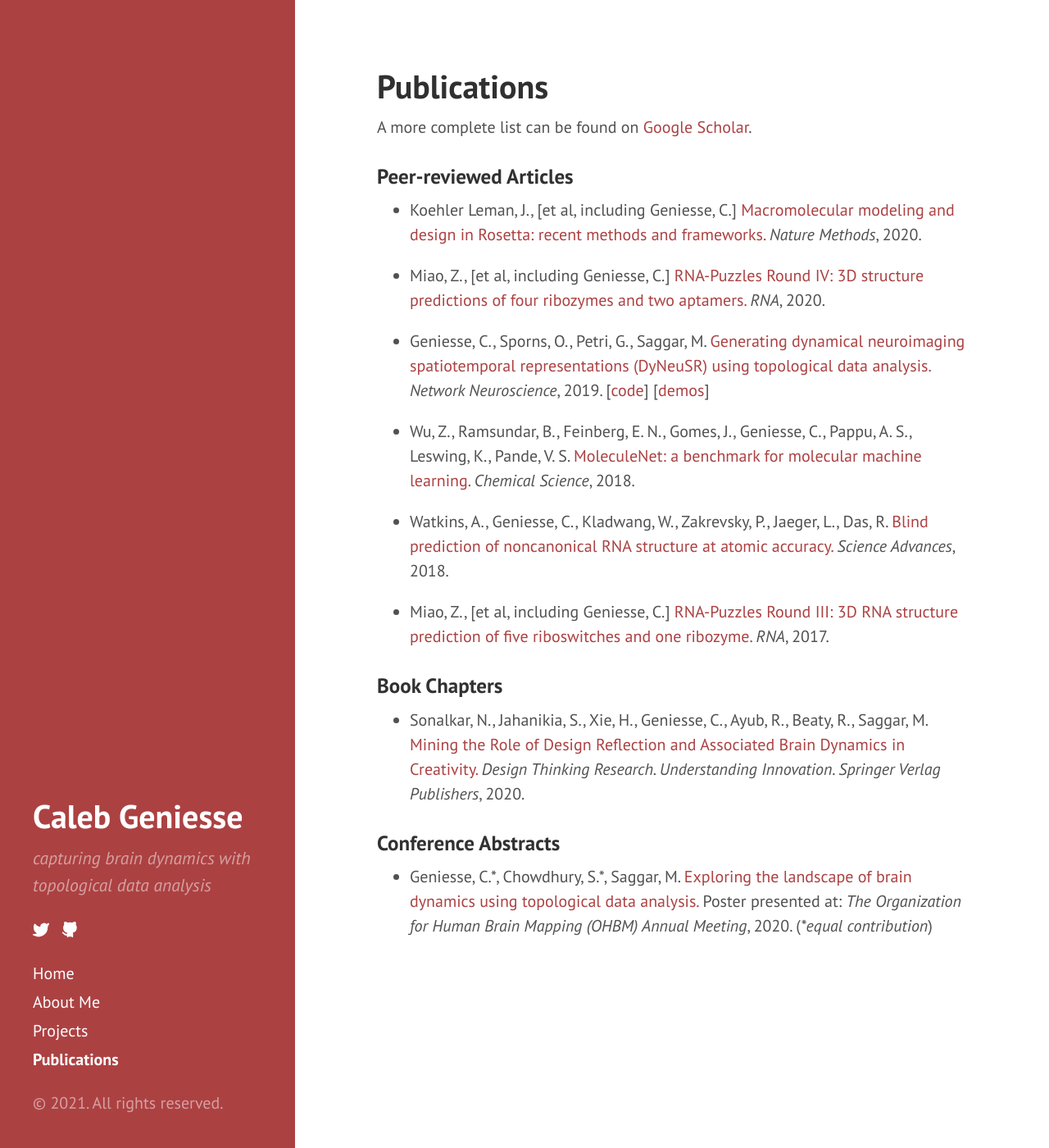
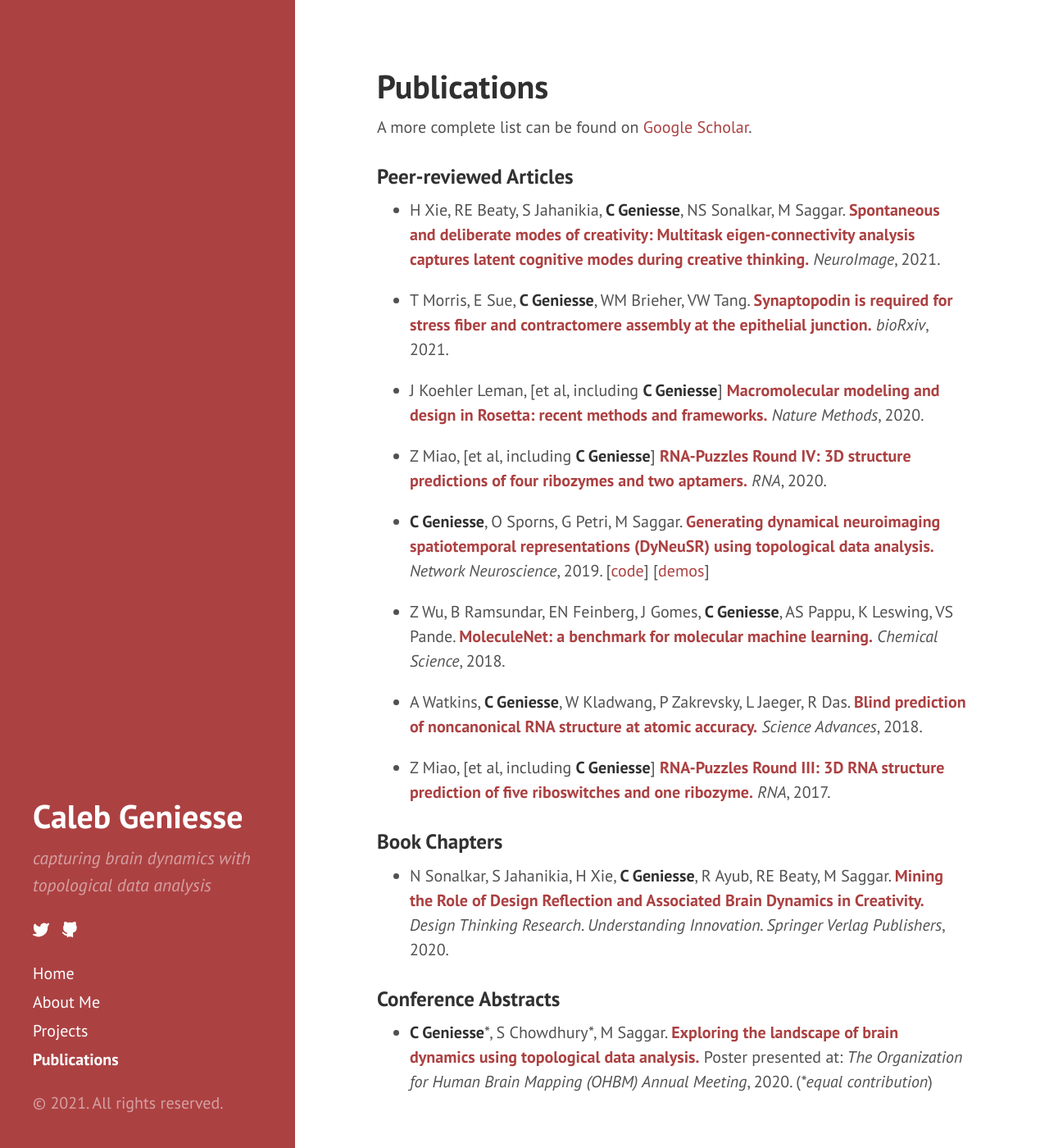
Before and after one commit to calebgeniesse/calebgeniesse.github.io, a Jekyll site: the page built from publications.md, in a window 1280 px wide and 1400 px high. Shown: the whole window at 82% size. Built offline with Jekyll 4.4.1, drawn with Linux system fonts in a browser that asks for light colours.

Commit message:
Update publications.md

```diff
--- a/publications.md
+++ b/publications.md
@@ -9,27 +9,31 @@
 
 ### Peer-reviewed Articles
 
-- Koehler Leman, J., \[et al, including Geniesse, C.\] [Macromolecular modeling and design in Rosetta: recent methods and frameworks.](https://doi.org/10.1038/s41592-020-0848-2) *Nature Methods*, 2020.
+- H Xie, RE Beaty, S Jahanikia, **C Geniesse**, NS Sonalkar, M Saggar. **[Spontaneous and deliberate modes of creativity: Multitask eigen-connectivity analysis captures latent cognitive modes during creative thinking.](https://doi.org/10.1016/j.neuroimage.2021.118531)** *NeuroImage*, 2021.
 
-- Miao, Z., \[et al, including Geniesse, C.\] [RNA-Puzzles Round IV: 3D structure predictions of four ribozymes and two aptamers.](https://doi.org/10.1261/rna.075341.120) *RNA*, 2020.
+- T Morris, E Sue, **C Geniesse**, WM Brieher, VW Tang. **[Synaptopodin is required for stress fiber and contractomere assembly at the epithelial junction.](https://doi.org/10.1101/2020.12.30.424702)** *bioRxiv*, 2021.
 
-- Geniesse, C., Sporns, O., Petri, G., Saggar, M. [Generating dynamical neuroimaging spatiotemporal representations (DyNeuSR) using topological data analysis.](https://doi.org/10.1162/netn_a_00093) *Network Neuroscience*, 2019. [[code](https://braindynamicslab.github.io/dyneusr)] [[demos](https://braindynamicslab.github.io/dyneusr/demo/)]
+- J Koehler Leman, \[et al, including **C Geniesse**\] **[Macromolecular modeling and design in Rosetta: recent methods and frameworks.](https://doi.org/10.1038/s41592-020-0848-2)** *Nature Methods*, 2020.
 
-- Wu, Z., Ramsundar, B., Feinberg, E. N., Gomes, J., Geniesse, C., Pappu, A. S., Leswing, K., Pande, V. S. [MoleculeNet: a benchmark for molecular machine learning.](https://doi.org/10.1039/C7SC02664A) *Chemical Science*, 2018.
+- Z Miao, \[et al, including **C Geniesse**\] **[RNA-Puzzles Round IV: 3D structure predictions of four ribozymes and two aptamers.](https://doi.org/10.1261/rna.075341.120)** *RNA*, 2020.
 
-- Watkins, A., Geniesse, C., Kladwang, W., Zakrevsky, P., Jaeger, L., Das, R. [Blind prediction of noncanonical RNA structure at atomic accuracy.](https://doi.org/10.1126/sciadv.aar5316) *Science Advances*, 2018.
+- **C Geniesse**, O Sporns, G Petri, M Saggar. **[Generating dynamical neuroimaging spatiotemporal representations (DyNeuSR) using topological data analysis.](https://doi.org/10.1162/netn_a_00093)** *Network Neuroscience*, 2019. [[code](https://braindynamicslab.github.io/dyneusr)] [[demos](https://braindynamicslab.github.io/dyneusr/demo/)]
 
-- Miao, Z., \[et al, including Geniesse, C.\] [RNA-Puzzles Round III: 3D RNA structure prediction of five riboswitches and one ribozyme.](https://doi.org/10.1261/rna.060368.116) *RNA*, 2017.
+- Z Wu, B Ramsundar, EN Feinberg, J Gomes, **C Geniesse**, AS Pappu, K Leswing, VS Pande. **[MoleculeNet: a benchmark for molecular machine learning.](https://doi.org/10.1039/C7SC02664A)** *Chemical Science*, 2018.
+
+- A Watkins, **C Geniesse**, W Kladwang, P Zakrevsky, L Jaeger, R Das. **[Blind prediction of noncanonical RNA structure at atomic accuracy.](https://doi.org/10.1126/sciadv.aar5316)** *Science Advances*, 2018.
+
+- Z Miao, \[et al, including **C Geniesse**\] **[RNA-Puzzles Round III: 3D RNA structure prediction of five riboswitches and one ribozyme.](https://doi.org/10.1261/rna.060368.116)** *RNA*, 2017.
 
 
 
 
 ### Book Chapters
 
-- Sonalkar, N., Jahanikia, S., Xie, H., Geniesse, C., Ayub, R., Beaty, R., Saggar, M. [Mining the Role of Design Reflection and Associated Brain Dynamics in Creativity.](https://doi.org/10.1007/978-3-030-28960-7_10) *Design Thinking Research. Understanding Innovation. Springer Verlag Publishers*, 2020.
+- N Sonalkar, S Jahanikia, H Xie, **C Geniesse**, R Ayub, RE Beaty, M Saggar. **[Mining the Role of Design Reflection and Associated Brain Dynamics in Creativity.](https://doi.org/10.1007/978-3-030-28960-7_10)** *Design Thinking Research. Understanding Innovation. Springer Verlag Publishers*, 2020.
 
 
 
 ### Conference Abstracts
 
-- Geniesse, C.\*, Chowdhury, S.\*, Saggar, M. [Exploring the landscape of brain dynamics using topological data analysis.](https://github.com/calebgeniesse/calebgeniesse.github.io/blob/master/public/posters/Geniesse-Chowdhury-2020-OHBM.pdf) Poster presented at: *The Organization for Human Brain Mapping (OHBM) Annual Meeting*, 2020. (*\*equal contribution*)
+- **C Geniesse**\*, S Chowdhury\*, M Saggar. **[Exploring the landscape of brain dynamics using topological data analysis.](https://github.com/calebgeniesse/calebgeniesse.github.io/blob/master/public/posters/Geniesse-Chowdhury-2020-OHBM.pdf)** Poster presented at: *The Organization for Human Brain Mapping (OHBM) Annual Meeting*, 2020. (*\*equal contribution*)
```
